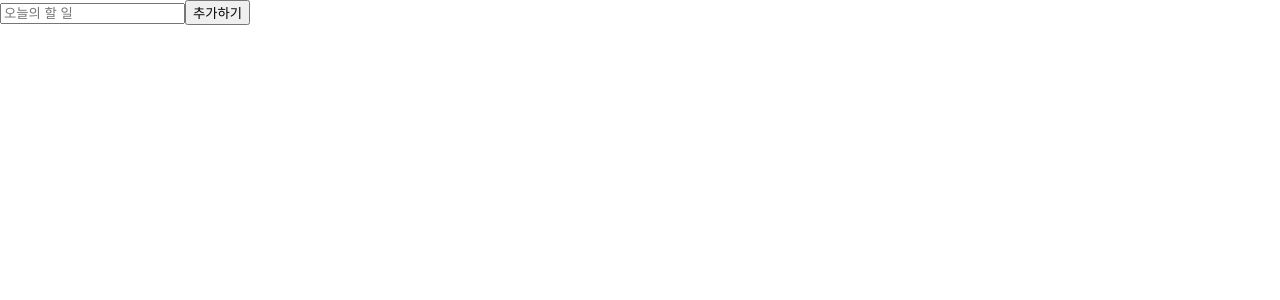
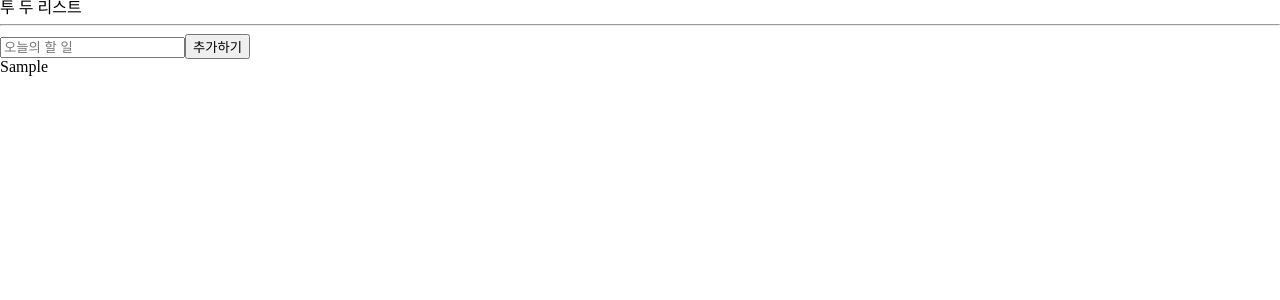
Before and after one commit to rsuubinn/react-todo-app, a React (Create React App) app: page / in a window 1280 px wide. Both pictures are taken after typing "Sample" into the empty fields and a click on the button "추가하기". Shown: the top 300 px of the page. Built offline with nearby package versions, Linux system fonts and the light colour scheme.

Commit message:
#5.11 Add To Do

```diff
--- a/package.json
+++ b/package.json
@@ -14,6 +14,7 @@
     "react-dom": "^18.2.0",
     "react-hook-form": "^7.36.1",
     "react-scripts": "5.0.1",
+    "recoil": "^0.7.5",
     "styled-components": "^5.3.6",
     "typescript": "^4.8.4",
     "web-vitals": "^2.1.4"
--- a/src/App.tsx
+++ b/src/App.tsx
@@ -1,6 +1,7 @@
 import React from "react";
+import { RecoilRoot } from "recoil";
 import { createGlobalStyle } from "styled-components";
-import ToDoList from "./ToDoList";
+import ToDoList from "./components/ToDoList";
 
 const GlobalStyle = createGlobalStyle`
 html, body, div, span, applet, object, iframe,
@@ -59,8 +60,10 @@
 function App() {
   return (
     <>
-      <GlobalStyle />
-      <ToDoList />
+      <RecoilRoot>
+        <GlobalStyle />
+        <ToDoList />
+      </RecoilRoot>
     </>
   );
 }
--- a/src/ToDoList.tsx
+++ /dev/null
@@ -1,29 +0,0 @@
-import React from "react";
-import { useForm } from "react-hook-form";
-
-interface IForm {
-  toDo: string;
-}
-
-function ToDoList() {
-  const { register, handleSubmit, setValue } = useForm<IForm>();
-  const onValid = (data: IForm) => {
-    console.log("오늘의 할 일", data.toDo);
-    setValue("toDo", "");
-  };
-  return (
-    <div>
-      <form onSubmit={handleSubmit(onValid)}>
-        <input
-          {...register("toDo", {
-            required: "할 일을 입력하세요.",
-          })}
-          placeholder="오늘의 할 일"
-        ></input>
-        <button>추가하기</button>
-      </form>
-    </div>
-  );
-}
-
-export default ToDoList;
--- /dev/null
+++ b/src/components/ToDoList.tsx
@@ -0,0 +1,52 @@
+import React from "react";
+import { useForm } from "react-hook-form";
+import { atom, useRecoilState } from "recoil";
+
+interface IForm {
+  toDo: string;
+}
+
+interface IToDo {
+  id: number;
+  text: string;
+  category: "TO_DO" | "DOING" | "DONE";
+}
+
+const toDoState = atom<IToDo[]>({
+  key: "toDo",
+  default: [],
+});
+
+function ToDoList() {
+  const [toDos, setToDos] = useRecoilState(toDoState);
+  const { register, handleSubmit, setValue } = useForm<IForm>();
+  const onValid = ({ toDo }: IForm) => {
+    setToDos((oldToDos) => [
+      { id: Date.now(), text: toDo, category: "TO_DO" },
+      ...oldToDos,
+    ]);
+    setValue("toDo", "");
+  };
+  return (
+    <div>
+      <h1>투 두 리스트</h1>
+      <hr />
+      <form onSubmit={handleSubmit(onValid)}>
+        <input
+          {...register("toDo", {
+            required: "할 일을 입력하세요.",
+          })}
+          placeholder="오늘의 할 일"
+        ></input>
+        <button>추가하기</button>
+      </form>
+      <ul>
+        {toDos.map((toDo) => (
+          <li key={toDo.id}>{toDo.text}</li>
+        ))}
+      </ul>
+    </div>
+  );
+}
+
+export default ToDoList;
```
Also changed, not shown: 1 other file (tests, documents, lock files or other folders).
